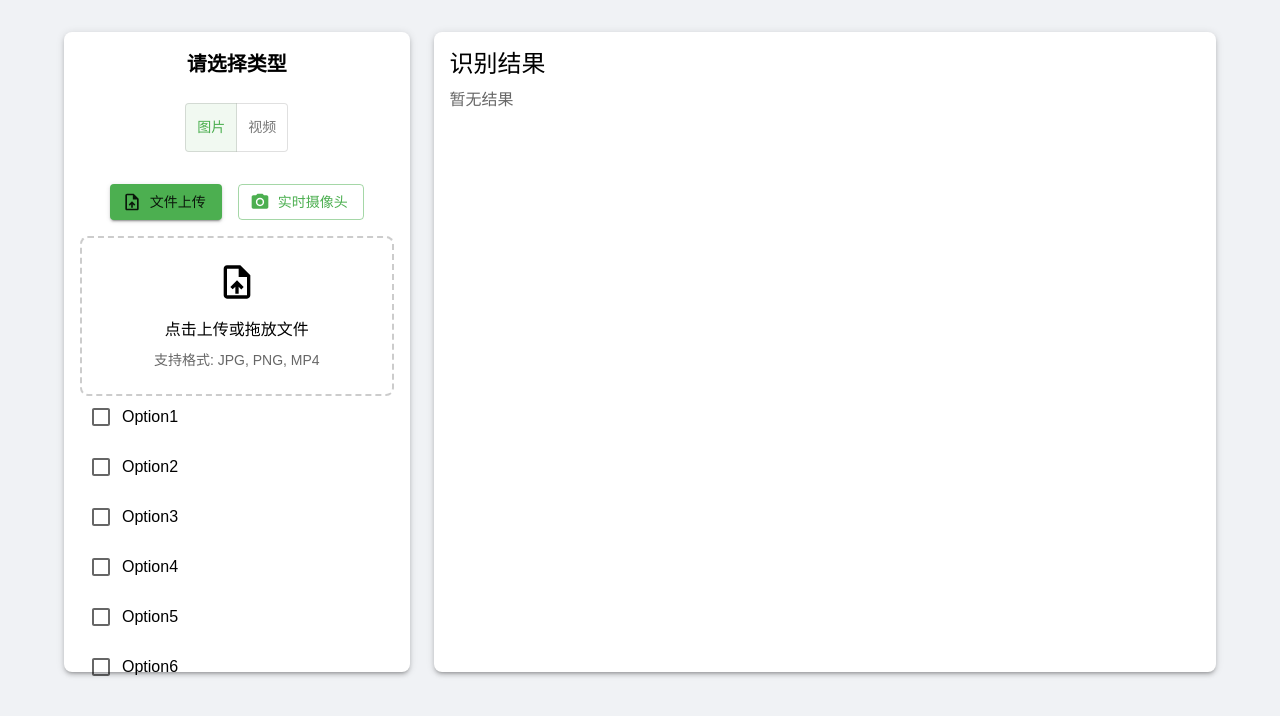
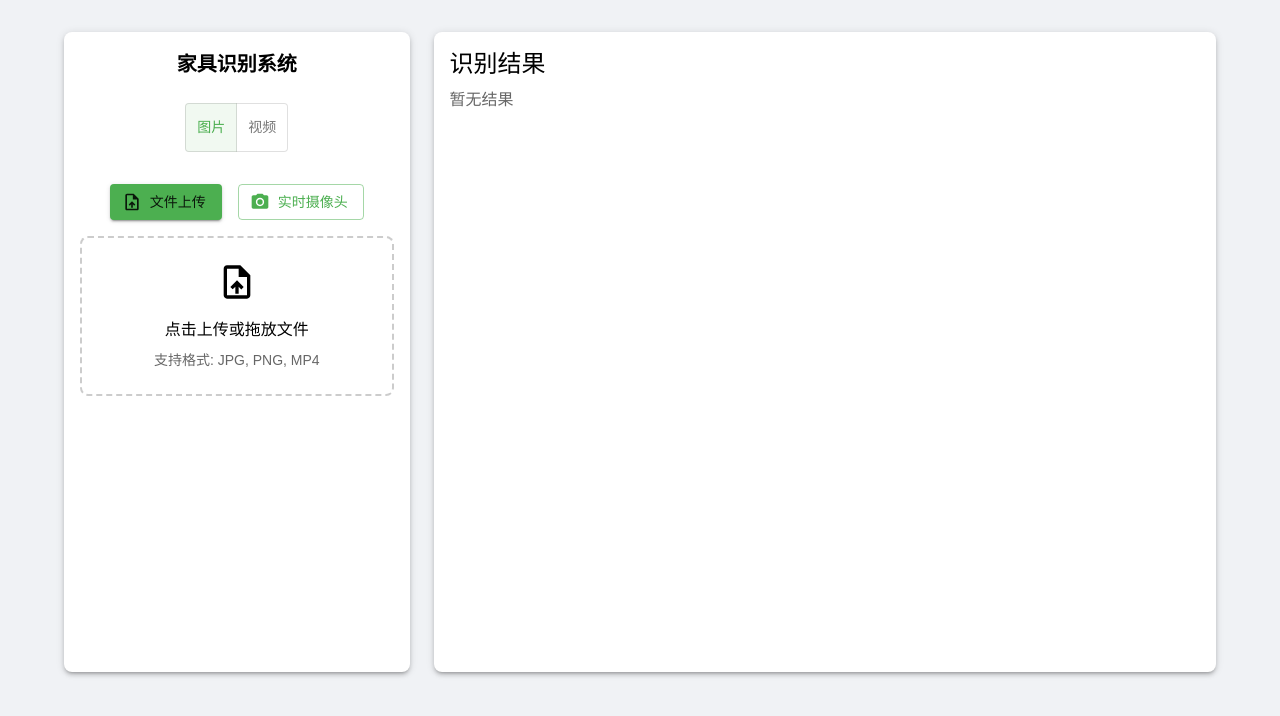
Before and after one commit to Caixian-Wang/FYP, a React (Create React App) app in the folder furniture-detection/frontend/: page / in a window 1280 px wide. Shown: the top 716 px of the page. Built offline with nearby package versions, Linux system fonts and the light colour scheme.

Commit message:
前端文件：功能性修改

```diff
--- a/furniture-detection/frontend/src/App.js
+++ b/furniture-detection/frontend/src/App.js
@@ -48,9 +48,10 @@ const App = () => {
     setSelectedFile(file);
     const formData = new FormData();
     formData.append('file', file);
+    formData.append('options', JSON.stringify(selectedOptions));
 
     try {
-      const response = await axios.post('http://localhost:5000/api/detect', formData);
+      const response = await axios.post('/api/detect', formData);
       setResults(response.data.detections);
     } catch (error) {
       console.error('检测失败:', error);
@@ -76,11 +77,11 @@ const App = () => {
 
   return (
     <Container maxWidth="lg" sx={{ mt: 4 }}>
-      <Box sx={{ display: 'flex', height: '80vh', gap: 3 }}>
+      <Box sx={{ display: 'flex', flexDirection: { xs: 'column', md: 'row' }, height: '80vh', gap: 3 }}>
         {/* 左侧：上传 & 选项 */}
-        <Box sx={{ width: '30%', p: 2, bgcolor: 'white', borderRadius: 2, boxShadow: 3 }}>
+        <Box sx={{ width: { xs: '100%', md: '30%' }, p: 2, bgcolor: 'white', borderRadius: 2, boxShadow: 3 }}>
           <Typography variant="h6" gutterBottom align="center" sx={{ fontWeight: 'bold' }}>
-            请选择类型
+            家具识别系统
           </Typography>
           <Box sx={{ textAlign: 'center', mb: 2 }}>
             <ToggleButtonGroup
@@ -112,12 +113,6 @@ const App = () => {
               <Typography variant="body2" color="textSecondary" sx={{ mt: 1 }}>支持格式: JPG, PNG, MP4</Typography>
             </Box>
           )}
-
-          <Stack spacing={1} sx={{ mb: 2 }}>
-            {options.map((option) => (
-              <FormControlLabel key={option} control={<Checkbox checked={selectedOptions.includes(option)} onChange={() => handleOptionToggle(option)} color="primary" />} label={option} />
-            ))}
-          </Stack>
         </Box>
 
         {/* 右侧：识别结果 */}
```
